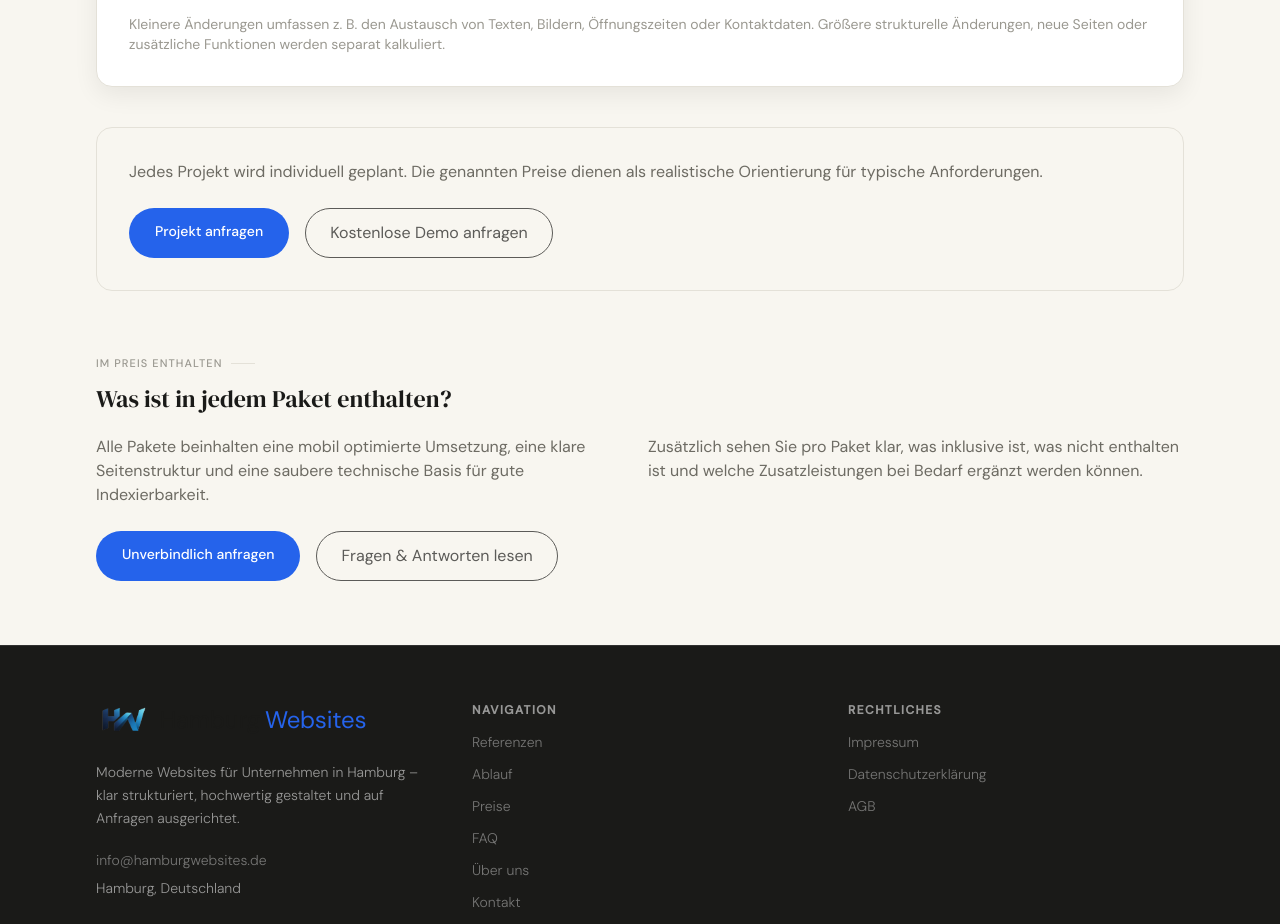
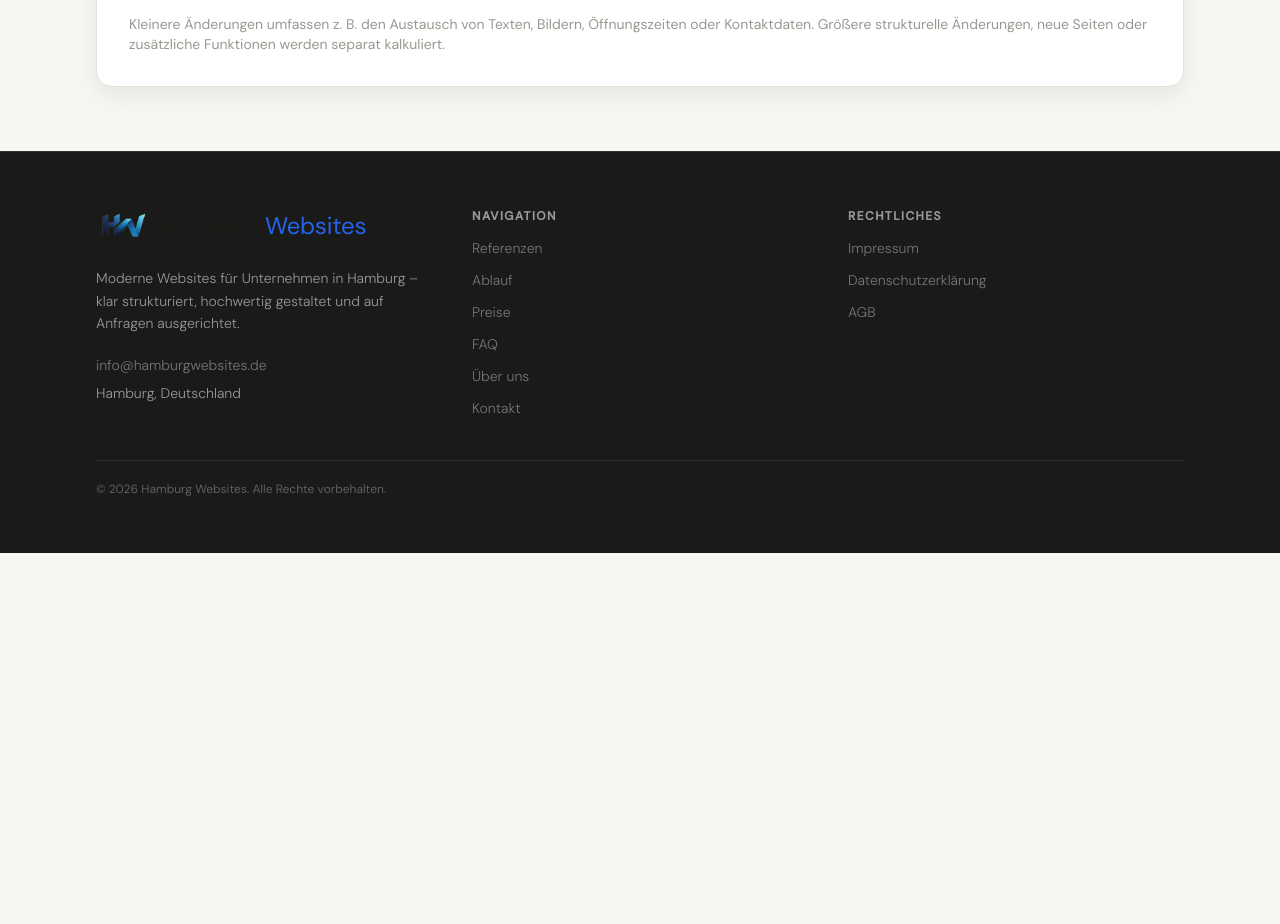
Before and after one commit to VonBismark1871/Hamburg-Website, a Next.js app: page /preise in a window 1280 px wide. Shown: the part 2800-3724 px from the top of the page. After the commit the page ends 3353 px from the top, so only its background shows below. Built offline with nearby package versions, Linux system fonts and the light colour scheme; no server answers.

Commit message:
Remove extra CTA/info blocks from pricing page

```diff
--- a/components/Pricing.jsx
+++ b/components/Pricing.jsx
@@ -258,23 +258,6 @@ export default function Pricing({ headingTag = 'h2', sectionId = 'pricing' }) {
         </p>
       </div>
 
-      <div className="mt-10 rounded-2xl border border-slate-200 bg-slate-50 p-6 sm:p-8">
-        <p className="text-slate-600">
-          Jedes Projekt wird individuell geplant. Die genannten Preise dienen als realistische Orientierung für typische
-          Anforderungen.
-        </p>
-        <div className="mt-6 flex flex-wrap gap-4">
-          <Link href="/kontakt" className="primary-btn">
-            Projekt anfragen
-          </Link>
-          <Link
-            href="/kontakt"
-            className="secondary-btn text-slateBlue"
-          >
-            Kostenlose Demo anfragen
-          </Link>
-        </div>
-      </div>
     </section>
   );
 }
--- a/pages/preise.js
+++ b/pages/preise.js
@@ -1,4 +1,3 @@
-import Link from 'next/link';
 import Footer from '../components/Footer';
 import Header from '../components/Header';
 import Pricing from '../components/Pricing';
@@ -34,30 +33,6 @@ export default function PreisePage() {
 
         <Pricing headingTag="h2" sectionId="preise-pakete" />
 
-        <section className="section-container pb-16" aria-labelledby="preise-info-heading">
-          <p className="section-label">Im Preis enthalten</p>
-          <h2 id="preise-info-heading" className="text-2xl text-slateBlue">
-            Was ist in jedem Paket enthalten?
-          </h2>
-          <div className="mt-5 grid gap-4 text-slate-600 sm:grid-cols-2">
-            <p>
-              Alle Pakete beinhalten eine mobil optimierte Umsetzung, eine klare Seitenstruktur und eine saubere
-              technische Basis für gute Indexierbarkeit.
-            </p>
-            <p>
-              Zusätzlich sehen Sie pro Paket klar, was inklusive ist, was nicht enthalten ist und welche
-              Zusatzleistungen bei Bedarf ergänzt werden können.
-            </p>
-          </div>
-          <div className="mt-6 flex flex-wrap gap-4">
-            <Link href="/kontakt" className="primary-btn">
-              Unverbindlich anfragen
-            </Link>
-            <Link href="/faq" className="secondary-btn text-slateBlue">
-              Fragen & Antworten lesen
-            </Link>
-          </div>
-        </section>
       </main>
       <Footer />
     </>
```
